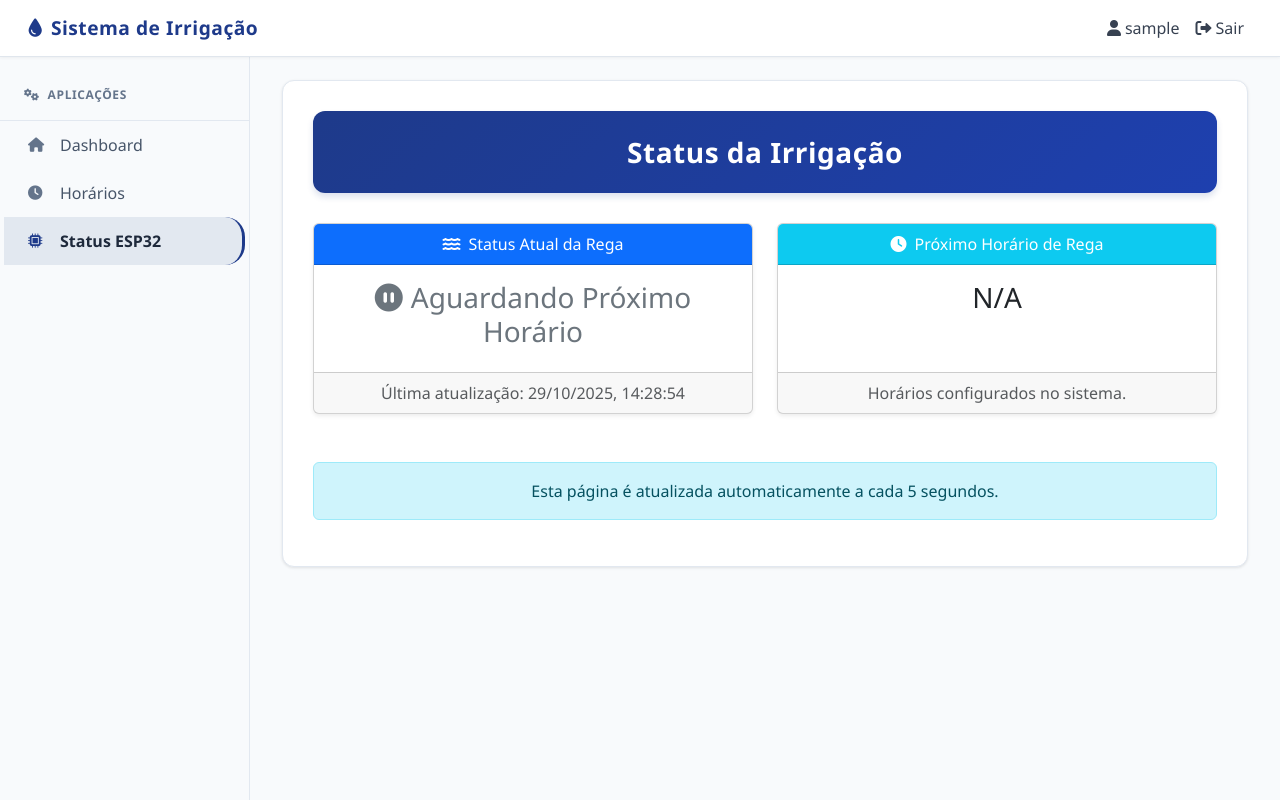
After one commit to metodioc/sistema-irrigacao, a Flask app: page /esp32_status in a window 1280 px wide. The commit adds this page. Run offline with Flask 3, Linux system fonts and the light colour scheme; the visitor is signed in with stand-in values (Sample User, id 1); data that the repository does not hold is empty; some libraries are stand-ins or nearby versions.

Commit message:
🚀 Deploy final: inclui status ESP32, layout RA90 completo e correções gerais

```diff
--- a/app.py
+++ b/app.py
@@ -337,6 +337,12 @@ def listar_horarios_api():
         'dias_semana': h.dias_semana
     } for h in horarios])
 
+# NOVA ROTA: Página de Status da ESP32
+@app.route('/esp32_status')
+@login_required
+def esp32_status():
+    return render_template('esp32_status.html', title='Status da Irrigação')
+
 @app.route('/health')
 def health():
     return jsonify({'status': 'ok'}), 200
--- /dev/null
+++ b/templates/esp32_status.html
@@ -0,0 +1,96 @@
+{% extends "layout.html" %}
+{% block title %}Status da Irrigação{% endblock %}
+{% block content %}
+    <div class="content-section">
+        <div class="main-content-title">Status da Irrigação</div>
+
+        <div class="row">
+            <div class="col-md-6 mb-4">
+                <div class="card text-center h-100 shadow-sm">
+                    <div class="card-header bg-primary text-white">
+                        <i class="fas fa-water me-2"></i>Status Atual da Rega
+                    </div>
+                    <div class="card-body">
+                        <h3 class="card-title" id="statusRega">Carregando...</h3>
+                        <p class="card-text">
+                            <span id="duracaoRega"></span>
+                        </p>
+                    </div>
+                    <div class="card-footer text-muted">
+                        Última atualização: <span id="timestampStatus">Carregando...</span>
+                    </div>
+                </div>
+            </div>
+            <div class="col-md-6 mb-4">
+                <div class="card text-center h-100 shadow-sm">
+                    <div class="card-header bg-info text-white">
+                        <i class="fas fa-clock me-2"></i>Próximo Horário de Rega
+                    </div>
+                    <div class="card-body">
+                        <h3 class="card-title" id="proximoHorario">N/A</h3>
+                        <p class="card-text">
+                            <span id="proximaDuracao"></span>
+                        </p>
+                    </div>
+                    <div class="card-footer text-muted">
+                        Horários configurados no sistema.
+                    </div>
+                </div>
+            </div>
+        </div>
+
+        <div class="alert alert-info mt-4 text-center" role="alert">
+            Esta página é atualizada automaticamente a cada 5 segundos.
+        </div>
+    </div>
+
+    <script>
+        function formatarDataHora(isoString) {
+            if (!isoString) return 'N/A';
+            const date = new Date(isoString);
+            return date.toLocaleString('pt-BR', {
+                day: '2-digit', month: '2-digit', year: 'numeric',
+                hour: '2-digit', minute: '2-digit', second: '2-digit'
+            });
+        }
+
+        function atualizarStatusESP32() {
+            fetch('/status')
+                .then(response => response.json())
+                .then(data => {
+                    const statusRegaElement = document.getElementById('statusRega');
+                    const duracaoRegaElement = document.getElementById('duracaoRega');
+                    const timestampStatusElement = document.getElementById('timestampStatus');
+
+                    if (data.regar) {
+                        statusRegaElement.innerHTML = '<span class="text-success"><i class="fas fa-check-circle me-2"></i>Regando Agora!</span>';
+                        duracaoRegaElement.textContent = `Duração: ${data.duracao} minutos`;
+                    } else {
+                        statusRegaElement.innerHTML = '<span class="text-secondary"><i class="fas fa-pause-circle me-2"></i>Aguardando Próximo Horário</span>';
+                        duracaoRegaElement.textContent = ''; // Limpa a duração se não estiver regando
+                    }
+                    timestampStatusElement.textContent = formatarDataHora(data.timestamp);
+                })
+                .catch(error => {
+                    console.error('Erro ao buscar status da ESP32:', error);
+                    document.getElementById('statusRega').textContent = 'Erro ao carregar status';
+                    document.getElementById('duracaoRega').textContent = '';
+                    document.getElementById('timestampStatus').textContent = 'N/A';
+                });
+
+            // Opcional: Você pode adicionar uma chamada para /api/horarios para mostrar o próximo agendamento
+            // fetch('/api/horarios')
+            //     .then(response => response.json())
+            //     .then(horarios => {
+            //         // Lógica para encontrar o próximo horário e exibir
+            //         // Por simplicidade, deixaremos isso como um exercício futuro
+            //     })
+            //     .catch(error => console.error('Erro ao buscar horários:', error));
+        }
+
+        // Atualiza o status imediatamente ao carregar a página
+        document.addEventListener('DOMContentLoaded', atualizarStatusESP32);
+        // Configura a atualização a cada 5 segundos
+        setInterval(atualizarStatusESP32, 5000);
+    </script>
+{% endblock content %}
--- a/templates/layout.html
+++ b/templates/layout.html
@@ -220,7 +220,7 @@
             }
             main {
                 margin-left: 0;
-                padding: 100px 1rem rem;
+                padding: 100px 1rem 1rem;
             }
             .navbar-brand {
                 font-size: 1rem;
@@ -302,6 +302,13 @@
                     <i class="fas fa-clock"></i> Horários
                 </a>
             </li>
+            {# NOVO: Link para a página de Status da ESP32 #}
+            <li class="nav-item">
+                <a class="nav-link {% if request.endpoint == 'esp32_status' %}active{% endif %}"
+                   href="{{ url_for('esp32_status') }}">
+                    <i class="fas fa-microchip"></i> Status ESP32
+                </a>
+            </li>
         </ul>
     </nav>
 
```
